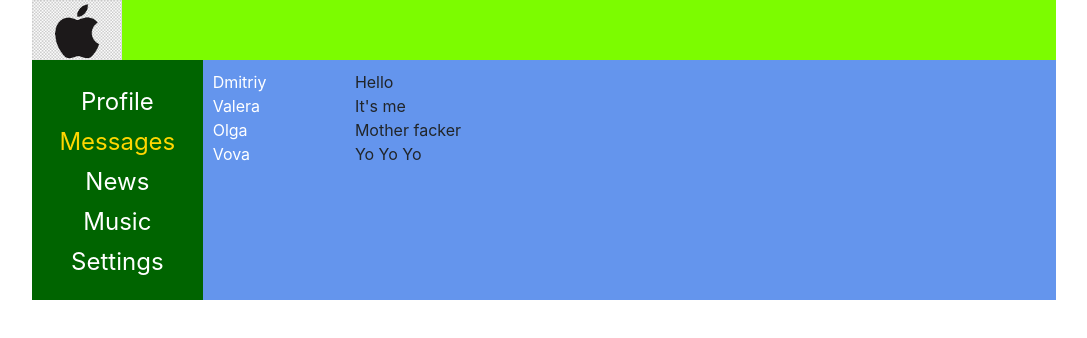
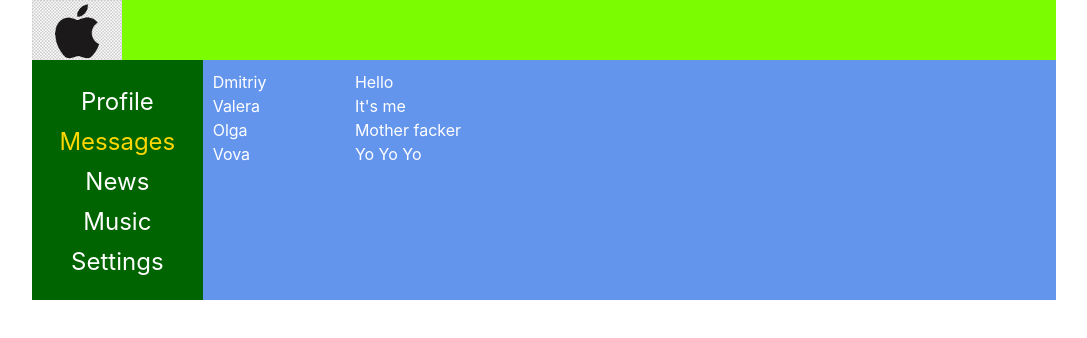
Before and after one commit to MulikaV/React, a React (Create React App) app: page /dialogs in a window 1280 px wide. Shown: the top 338 px of the page, without its empty margins (96-1183 px from the left). Built offline with nearby package versions, Linux system fonts and the light colour scheme.

Commit message:
lesson26

```diff
--- a/src/components/Dialogs/Dialogs.jsx
+++ b/src/components/Dialogs/Dialogs.jsx
@@ -19,20 +19,32 @@ const Message = (props) => {
 };
 
 const Dialogs = (props) => {
+  const dialogsData = [
+    {id: 1, name: 'Dmitriy'},
+    {id: 2, name: 'Valera'},
+    {id: 3, name: 'Olga'},
+    {id: 4, name: 'Vova'}
+  ];
+
+  const messageData = [
+    {id: 1, message: 'Hello'},
+    {id: 1, message: 'It\'s me'},
+    {id: 1, message: 'Mother facker'},
+    {id: 1, message: 'Yo Yo Yo'},
+  ];
+
+  const dialogs = dialogsData
+    .map(el => <DialogItem name={el.name} id={el.id}/>);
+  const messages = messageData
+    .map(el => <Message message={el.message}/>);
+
   return (
     <div className={s.dialogs}>
       <div className={s.dialogs_items}>
-        <DialogItem name='Dmitriy' id='1'/>
-        <DialogItem name='Valera' id="2"/>
-        <DialogItem name='Olga' id='3'/>
-        <DialogItem name='Vova' id='4'/>
+        {dialogs}
       </div>
       <div className={s.messages}>
-        <Message message='Hello'/>
-        <Message message="It's me"/>
-        <Message message='Mother facker'/>
-        <Message message='Yo Yo Yo'/>
-
+        {messages}
       </div>
     </div>
   )
--- a/src/components/Dialogs/Dialogs.module.css
+++ b/src/components/Dialogs/Dialogs.module.css
@@ -14,6 +14,7 @@
 
 .messages {
   padding: 10px;
+  color: white;
 }
 
 .message {
--- a/src/components/Profile/MyPosts/MyPosts.jsx
+++ b/src/components/Profile/MyPosts/MyPosts.jsx
@@ -3,6 +3,15 @@ import s from './MyPosts.module.css';
 import Post from "./Post/Post";
 
 const MyPosts = () => {
+  const posts = [
+    {id: 1, message: 'My first post', likesCount: 12},
+    {id: 2, message: 'Wow It\'s working', likesCount: 3},
+    {id: 3, message: 'Bla bla bla', likesCount: 7}
+  ];
+
+  const postsElements = posts
+    .map( el => <Post text={el.message} likesCount={el.likesCount}/>);
+
   return (
     <div className={s.postsBlock}>
       <h3>My posts</h3>
@@ -15,10 +24,7 @@ const MyPosts = () => {
         </div>
       </div>
       <div className={s.posts}>
-        <Post text="My first post"/>
-        <Post text="Wow It's working"/>
-        <Post text="Bla bla bla"/>
-
+        {postsElements}
       </div>
     </div>
   )
--- a/src/components/Profile/MyPosts/Post/Post.jsx
+++ b/src/components/Profile/MyPosts/Post/Post.jsx
@@ -7,6 +7,8 @@ const Post = (props) => {
       <div className={s.item}>
         <img src="https://hornews.com/images/news_large/c1d4b2b8ec608ea72764c5678816d5c9.jpg" alt=""/>
         {props.text}
+        <div>Likes {props.likesCount}</div>
+
       </div>
 
     </div>
```
